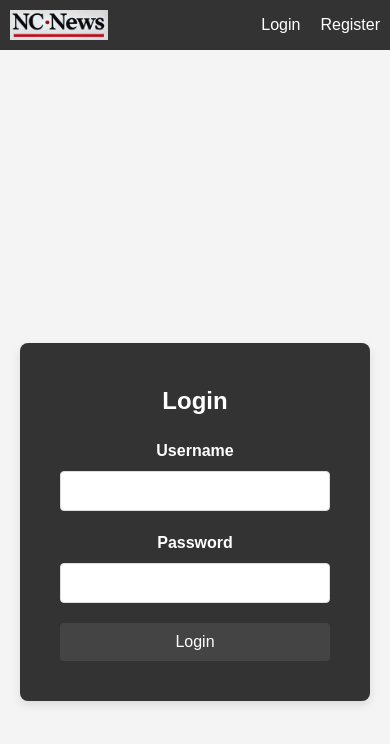
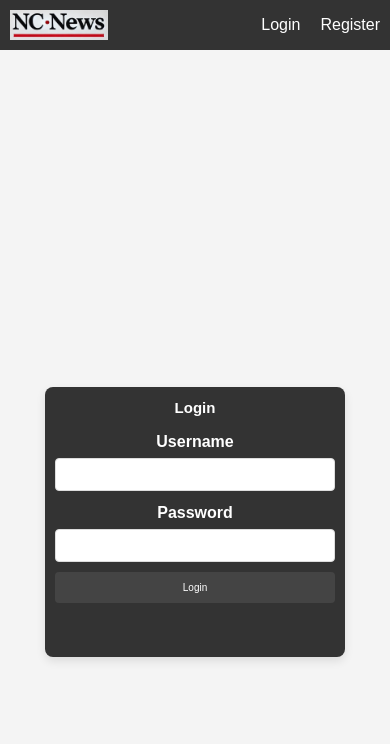
Before and after one commit to Joseph-Lee98/FE-NC-NEWS, a React (Vite) app: page /login in a window 390 px wide. Shown: the top 744 px of the page. Built offline with nearby package versions, Linux system fonts and the light colour scheme; no server answers.

Commit message:
improve styling and responsiveness of login page

```diff
--- a/src/components/login/Login.module.css
+++ b/src/components/login/Login.module.css
@@ -3,17 +3,21 @@
   justify-content: center;
   align-items: center;
   height: 100vh;
+  padding: 20px;
 }
 
 .formContainer {
   background-color: #333;
   color: white;
-  padding: 40px;
+  padding: 20px;
   border-radius: 8px;
   box-shadow: 0px 4px 10px rgba(0, 0, 0, 0.1);
-  max-width: 400px;
-  width: 100%;
+  height: 360px;
+  width: 400px;
+  max-height: 90vh; /* Ensure the form doesn't exceed 90% of the viewport height */
+  max-width: 90vw; /* Ensure the form doesn't exceed 90% of the viewport width */
   text-align: center;
+  overflow-y: auto; /* Enable vertical scrolling if content overflows */
 }
 
 .title {
@@ -56,3 +60,56 @@
   color: red;
   margin-bottom: 20px;
 }
+
+/* Media Queries */
+@media (max-width: 768px) {
+  .formContainer {
+    height: 315px;
+    width: 350px;
+    padding: 15px;
+    overflow-y: auto; /* Ensure scrolling is available on smaller screens */
+  }
+  .input {
+    margin-bottom: 15px;
+  }
+  .input,
+  .button {
+    font-size: 12px;
+  }
+  .title {
+    font-size: 18px;
+    margin-bottom: 15px;
+  }
+  .label {
+    margin-bottom: 6px;
+  }
+  .error {
+    margin-bottom: 15px;
+  }
+}
+
+@media (max-width: 480px) {
+  .formContainer {
+    height: 270px;
+    width: 300px;
+    padding: 10px;
+    overflow-y: auto; /* Internal scrolling for small screens */
+  }
+  .input {
+    margin-bottom: 10px;
+  }
+  .input,
+  .button {
+    font-size: 10px;
+  }
+  .title {
+    font-size: 15px;
+    margin-bottom: 10px;
+  }
+  .label {
+    margin-bottom: 4px;
+  }
+  .error {
+    margin-bottom: 10px;
+  }
+}
```
